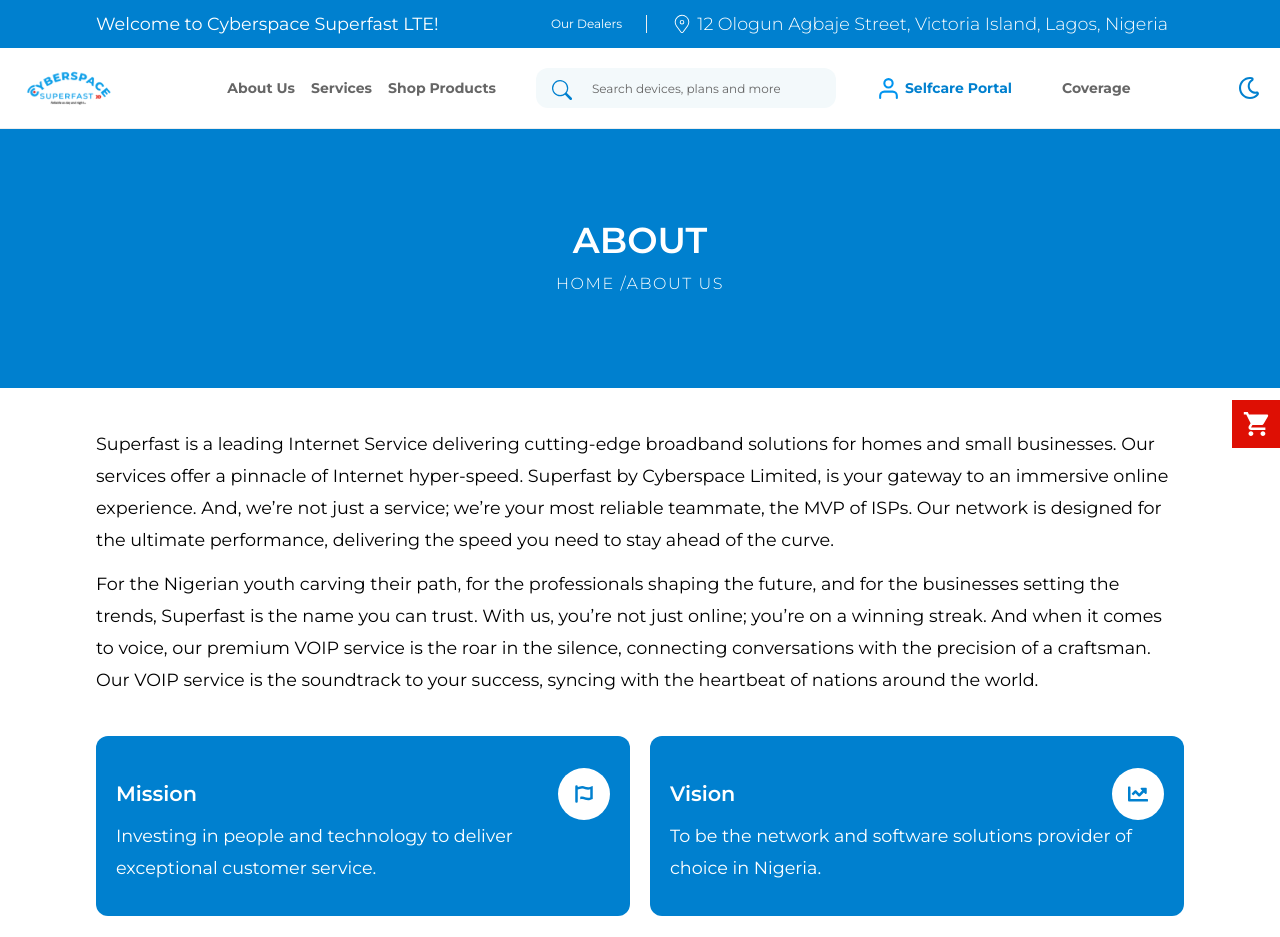
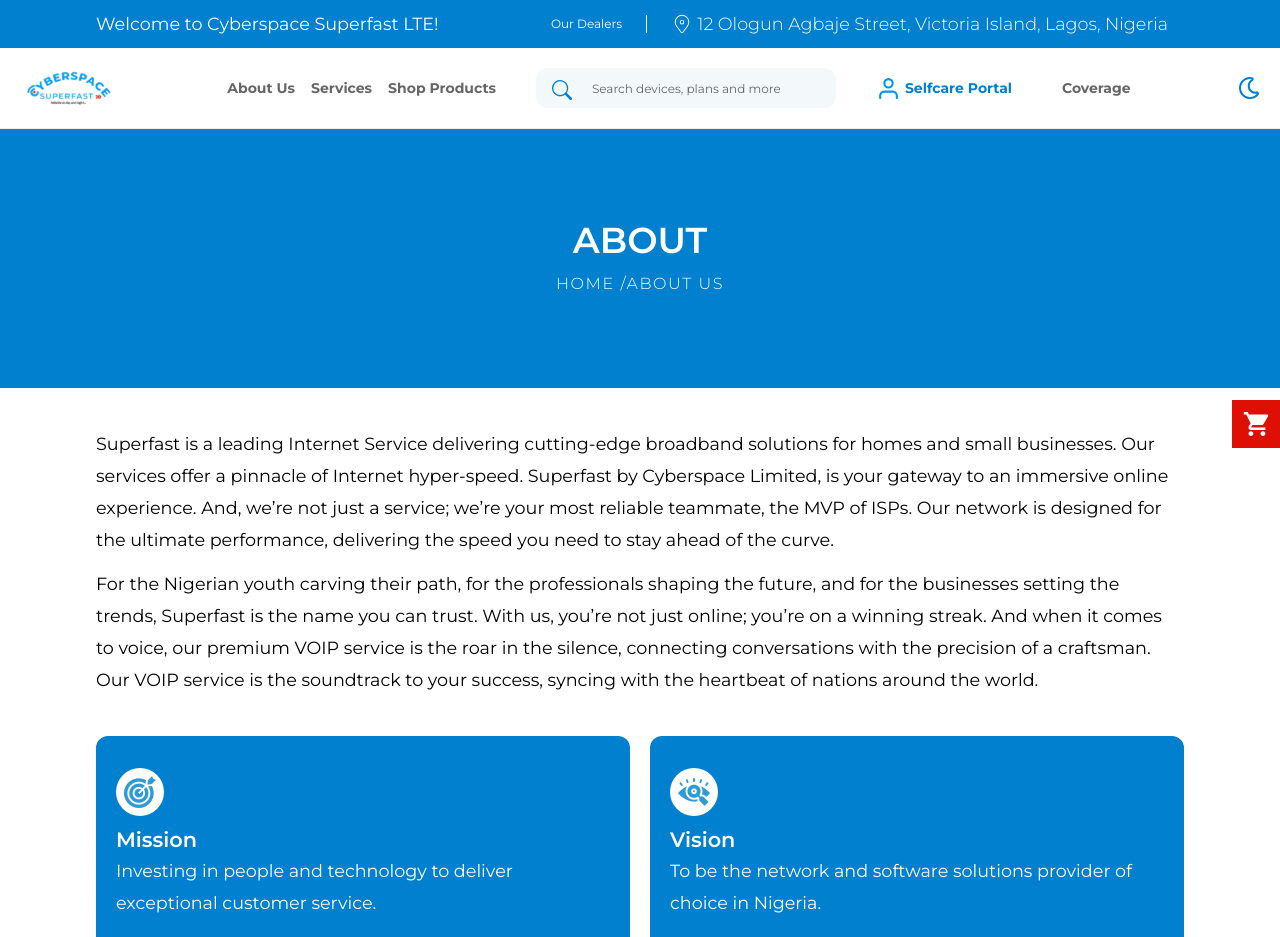
Before and after one commit to Greenmouse-Experts/cyberspace-lte, a React (Vite) app: page /about in a window 1280 px wide. Shown: the top 937 px of the page. Built offline with nearby package versions, Linux system fonts and the light colour scheme.

Commit message:
icons changed

```diff
--- a/src/pages/About.tsx
+++ b/src/pages/About.tsx
@@ -16,22 +16,25 @@
             of ISPs. Our network is designed for the ultimate performance,
             delivering the speed you need to stay ahead of the curve.
           </p>
-          <p className="mt-3">For the
-            Nigerian youth carving their path, for the professionals shaping the
-            future, and for the businesses setting the trends, Superfast is the
-            name you can trust. With us, you’re not just online; you’re on a
-            winning streak. And when it comes to voice, our premium VOIP service
-            is the roar in the silence, connecting conversations with the
-            precision of a craftsman. Our VOIP service is the soundtrack to your
-            success, syncing with the heartbeat of nations around the world.</p>
+          <p className="mt-3">
+            For the Nigerian youth carving their path, for the professionals
+            shaping the future, and for the businesses setting the trends,
+            Superfast is the name you can trust. With us, you’re not just
+            online; you’re on a winning streak. And when it comes to voice, our
+            premium VOIP service is the roar in the silence, connecting
+            conversations with the precision of a craftsman. Our VOIP service is
+            the soundtrack to your success, syncing with the heartbeat of
+            nations around the world.
+          </p>
         </div>
         <div className="flex md:flex-row flex-col gap-5 justify-between mt-10">
           <div className=" bg-bluePrimary md:w-[50%] ww-full rounded-xl px-5 py-8">
+          <div className="bg-white rounded-full p-2 w-fit mb-2">
+                <img src="/icons/mission.png" alt="" className="h-8 w-8" />
+              </div>
             <div className=" flex justify-between items-center">
               <h4 className="text-white">Mission</h4>
-              <div className="bg-white rounded-full p-4">
-                <FaFontAwesomeFlag size={20} color="#0080CF" />
-              </div>
+
             </div>
             <p className="text-white">
               Investing in people and technology to deliver exceptional customer
@@ -40,11 +43,12 @@
           </div>
 
           <div className="bg-bluePrimary md:w-[50%] w-full rounded-xl px-5 py-8">
+          <div className="bg-white rounded-full p-2 w-fit mb-2">
+                <img src="/icons/vision.png" alt="" className="h-8 w-8" />
+              </div>
             <div className=" flex justify-between items-center">
               <h4 className="text-white">Vision</h4>
-              <div className="bg-white rounded-full p-4">
-                <FaChartLine size={20} color="#0080CF" />
-              </div>
+
             </div>
 
             <p className="text-white">
```
Also changed, not shown: public/icons/mission.png (added), public/icons/vision.png (added).
